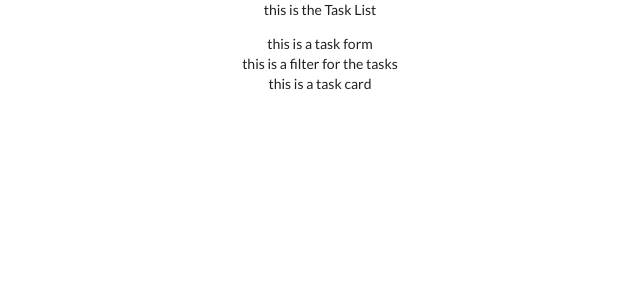
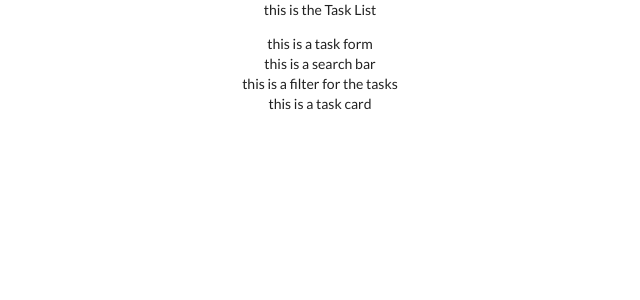
Before and after one commit to ndudar/todo, a React (Create React App) app: page / in a window 1280 px wide. Shown: the top 300 px of the page, without its empty margins (320-960 px from the left). Built offline with nearby package versions, Linux system fonts and the light colour scheme.

Commit message:
SearchBar component shell

```diff
--- /dev/null
+++ b/src/components/SearchBar.js
@@ -0,0 +1,9 @@
+function SearchBar() {
+  return (
+    <div>
+      <p>this is a search bar</p>
+    </div>
+  );
+}
+
+export default SearchBar;
--- a/src/components/TaskList.js
+++ b/src/components/TaskList.js
@@ -1,12 +1,14 @@
 import TaskCard from "./TaskCard";
 import TaskForm from "./TaskForm";
 import TaskFilter from "./TaskFilter";
+import SearchBar from "./SearchBar";
 
 function TaskList() {
   return (
     <div>
       <p>this is the Task List</p>
       <TaskForm />
+      <SearchBar />
       <TaskFilter />
       <TaskCard />
     </div>
```
